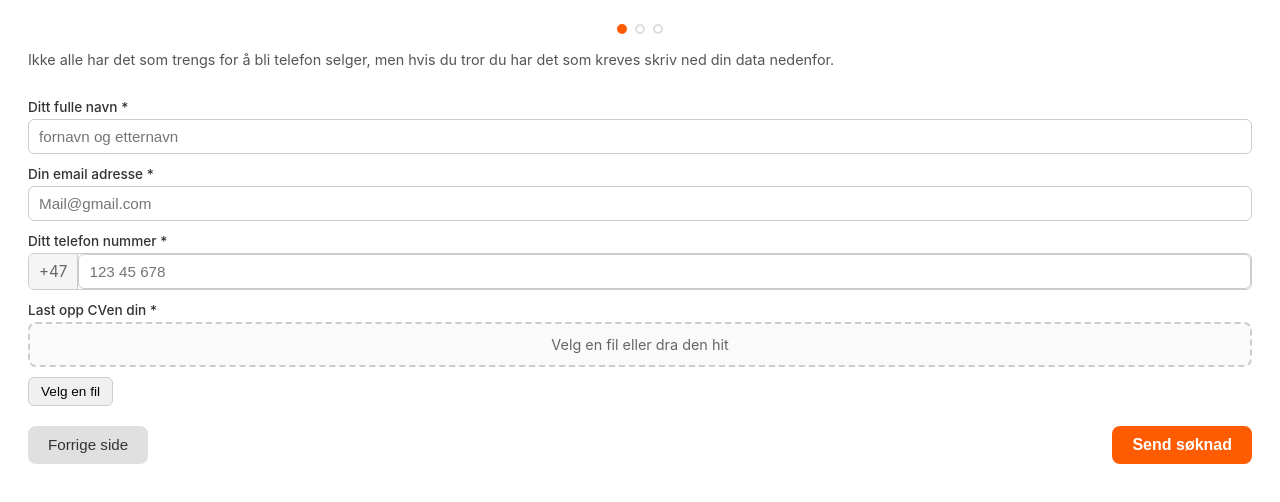
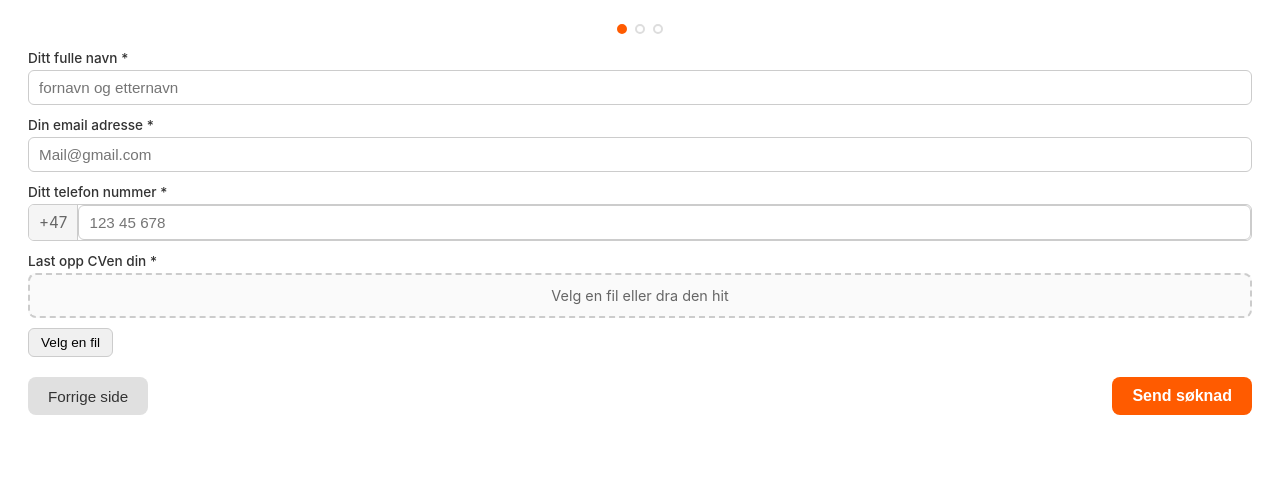
Before and after one commit to Damianhch/Employment-paginated-asoldi-form, a React (Vite) app: page / in a window 1280 px wide. Both pictures are taken after a click on the button "Interessert?". Shown: the top 502 px of the page. Built offline with nearby package versions, Linux system fonts and the light colour scheme; the HTML template or start-up script is replaced by a standard one.

Commit message:
Remove Page 2 intro text

```diff
--- a/src/components/Page2.tsx
+++ b/src/components/Page2.tsx
@@ -80,9 +80,6 @@ export default function Page2({ onBack, onSubmit }: Page2Props) {
   return (
     <div className="employment-card page2">
       <ProgressBar filledCount={1} />
-      <p className="page2-intro">
-        Ikke alle har det som trengs for å bli telefon selger, men hvis du tror du har det som kreves skriv ned din data nedenfor.
-      </p>
       <form onSubmit={handleSubmit} className="page2-form">
         <div className="form-field">
           <label htmlFor="fullName">Ditt fulle navn *</label>
```
